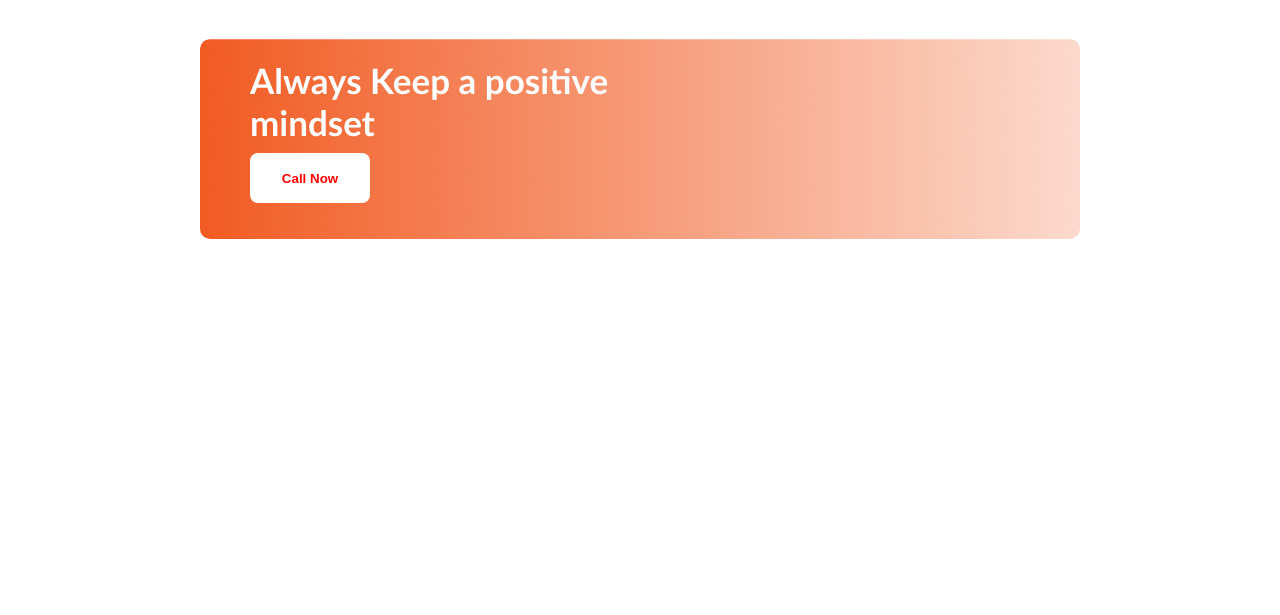
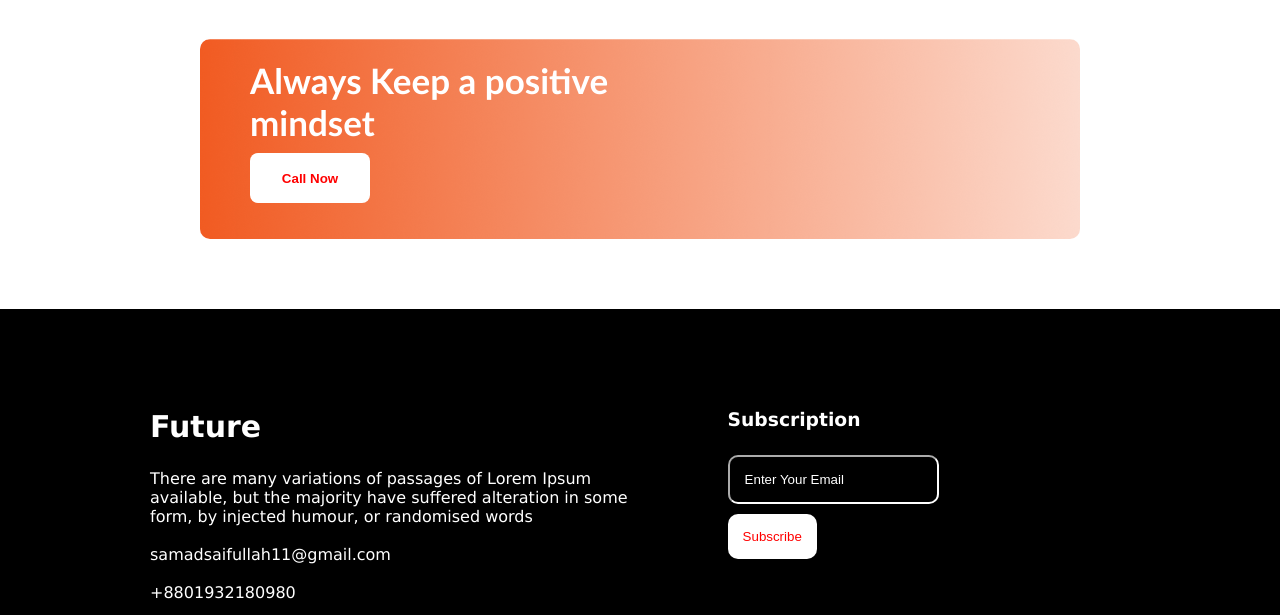
Before and after one commit to abdussamadsaiful7/Fisrt_assignment, a plain HTML site: page index.html in a window 1280 px wide. Shown: the part 1789-2404 px from the top of the page. Before the commit the page ends 2098 px from the top, so only its background shows below. Drawn offline with Linux system fonts and the light colour scheme.

Commit message:
added footer

```diff
--- a/a_style.css
+++ b/a_style.css
@@ -88,6 +88,8 @@
     padding-left: 50px;
     font-family:'Gill Sans', 'Gill Sans MT', Calibri, 'Trebuchet MS', sans-serif;
     padding-top: 20px;
+    /* box-shadow:darkgray; */
+
 }
 .calling_button{
     margin-left: 50px;
@@ -100,3 +102,44 @@
     font:bold;
     border: none;
 }
+.footer_section{
+    display: flex;
+    background-color: black;
+    color:white;
+    padding-top: 100px;
+    padding-right: 100px;
+    padding-left: 150px;
+    padding-bottom: 80px;
+    margin-bottom: 80px;
+    font-family: 'Lucida Sans', 'Lucida Sans Regular', 'Lucida Grande', 'Lucida Sans Unicode', Geneva, Verdana, sans-serif;
+}
+
+.third_h{
+    padding-bottom: 25px;
+    padding-right: 50px;
+    font-size: 30px;
+}
+.subscription{
+    padding-left: 100px;
+
+}
+.fourth_h{
+    padding-bottom: 25px;
+    padding-right: 50px;
+}
+
+.email_input{
+    border-color:white;
+    color: white;
+    padding: 15px;
+    background-color: black;
+    border-radius: 10px;
+}
+.subscribe_button{
+    border: none;
+    background-color: white;
+    padding: 15px;
+    border-radius: 10px;
+    color: red;
+    margin-top: 10px;
+}
--- a/index.html
+++ b/index.html
@@ -71,6 +71,32 @@
             <h1 class="calling_section_text"> Always Keep a positive<br/> mindset</h1>
             <button class="calling_button"><b>Call Now</b></button>
         </div>
+        <footer >
+           <div class="footer_section">
+                <div>
+                    <h1 class="third_h">Future</h1>
+                    <p>There are many variations of passages of Lorem Ipsum <br/>
+                    available, but the majority have suffered alteration in some<br/>
+                    form, by injected humour, or randomised words</p>
+                    <br/>
+                    <p>samadsaifullah11@gmail.com</p>
+                    <br/>
+                    <p>+8801932180980</p>
+                    <br/>
+                    <img src="images/icons/fb.png">
+                    <img src="images/icons/twitter.png">
+                    <img src="images/icons/youtube.png">
+
+                </div>
+                <div class="subscription">
+                    <h3 class="fourth_h">Subscription</h3>
+                    <input class="email_input" type="email" value="Enter Your Email"  placeholder="Enter Your Email";> <br/>
+                    <button class="subscribe_button" type="button">Subscribe</button>
+
+                </div>
+            </div>
+
+        </footer>
 
     </section>
 </body>
```
